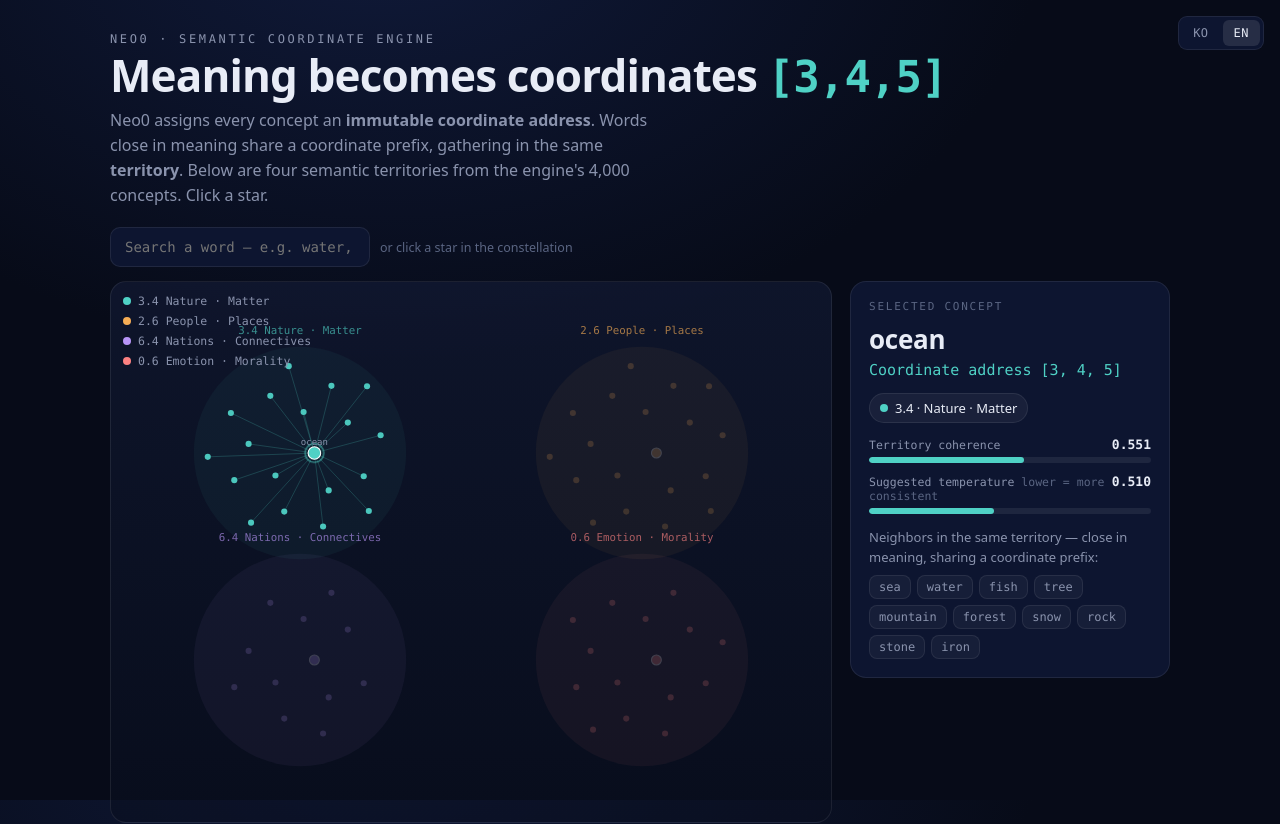
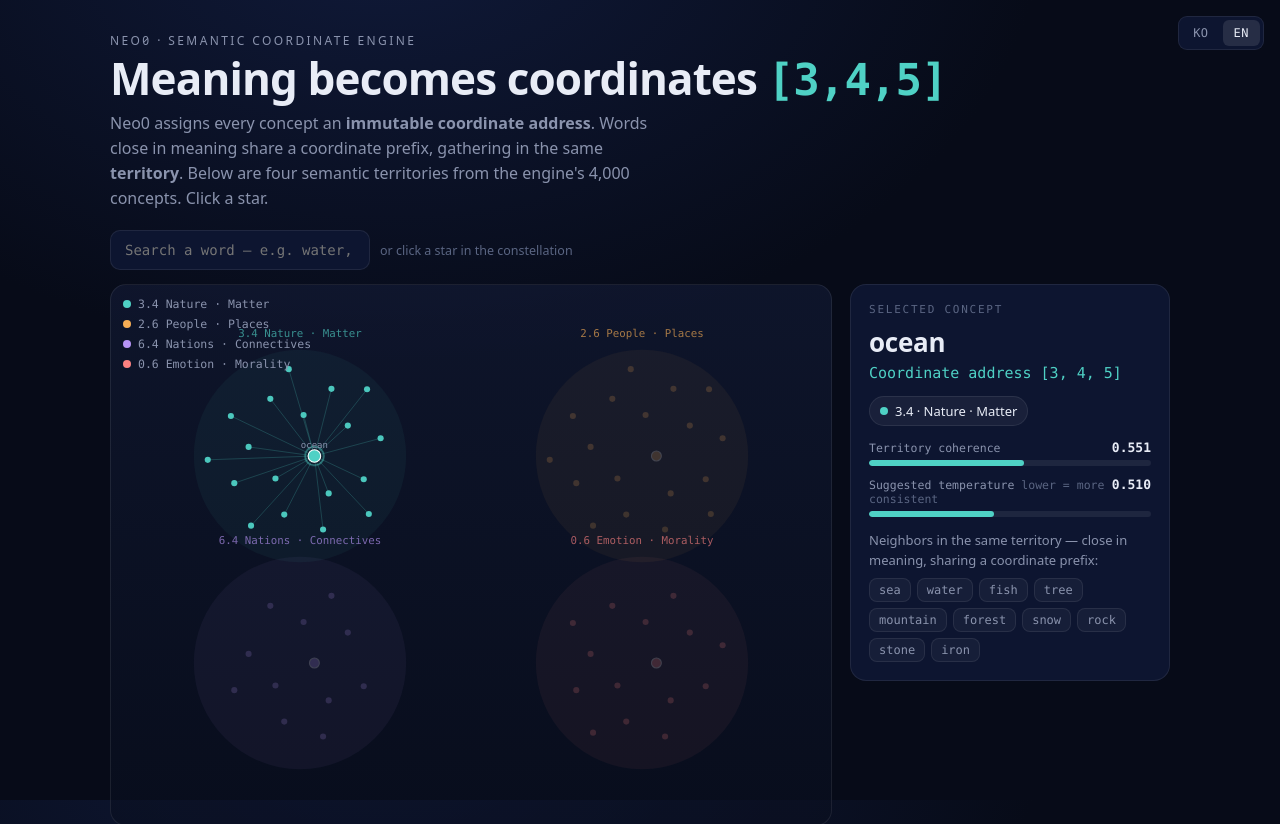
Before and after one commit to Neo0ai/neo0-mcp, a plain HTML site: page index.html in a window 1280 px wide. Shown: the top 824 px of the page. Drawn offline with Linux system fonts and the light colour scheme.

Commit message:
Add files via upload

```diff
--- a/index.html
+++ b/index.html
@@ -21,8 +21,9 @@
   }
   .wrap{max-width:1100px;margin:0 auto;padding:32px 20px 48px}
   header{margin-bottom:18px}
-  .eyebrow{font-family:var(--mono);font-size:12px;letter-spacing:.22em;
-    text-transform:uppercase;color:var(--dim)}
+  .eyebrow{font-family:var(--sans);font-size:12px;letter-spacing:.2em;
+    text-transform:uppercase;color:var(--dim);
+    font-variant-numeric:slashed-zero;font-feature-settings:"zero" 1}
   h1{font-size:clamp(28px,5vw,44px);font-weight:680;letter-spacing:-.02em;
     margin:6px 0 8px;line-height:1.05}
   h1 .addr{font-family:var(--mono);color:var(--nature);font-weight:600}
```
